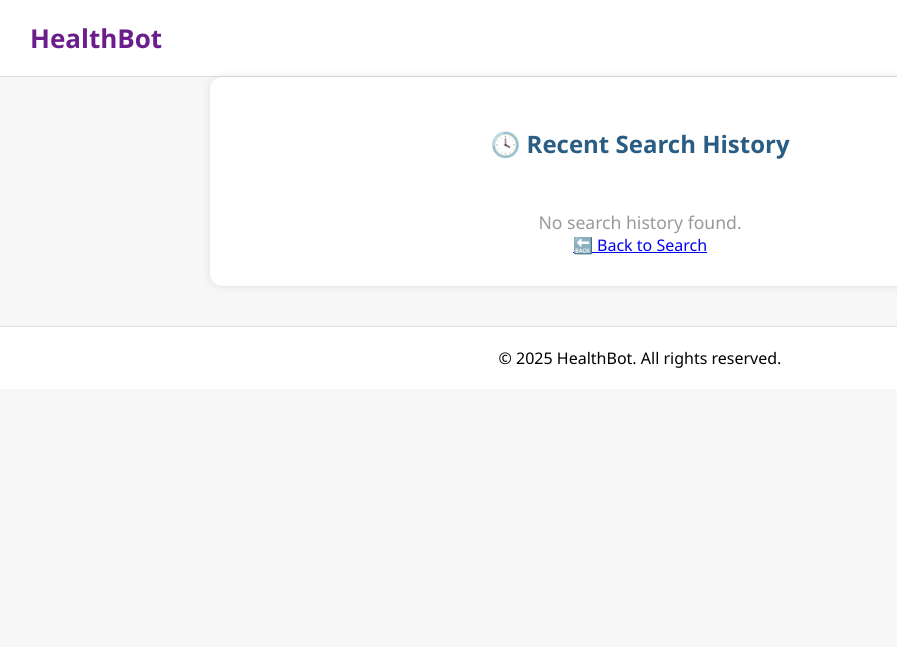
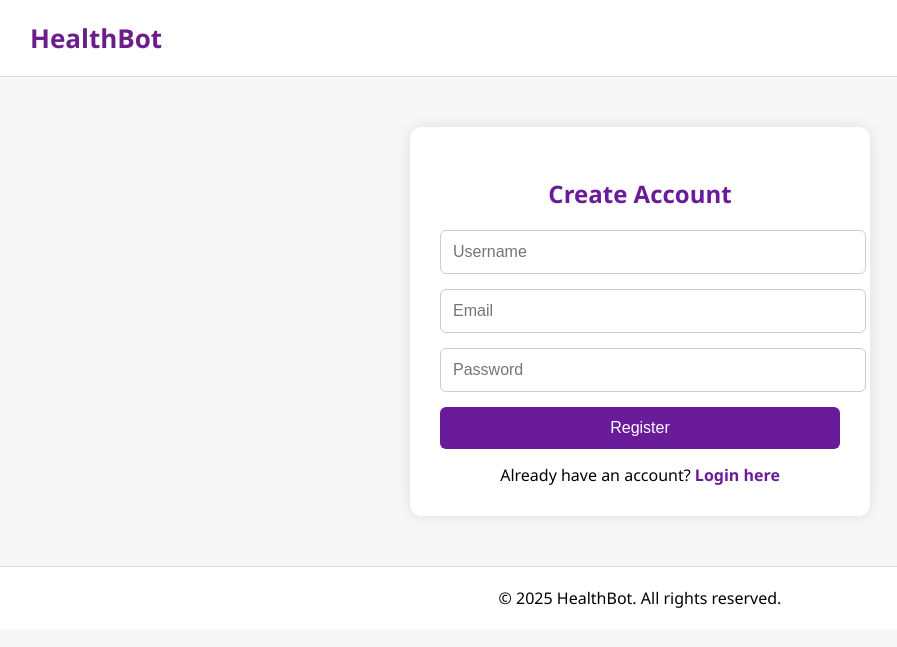
Before and after one commit to Swathi14102000/healthbot, a Flask app: page /register in a window 1280 px wide. Shown: the top 647 px of the page, without its empty margins (0-897 px from the left). Run offline with Flask 3, Linux system fonts and the light colour scheme; parts of the project's set-up code (start-up, migrations or seed data) failed here and were passed over.

Commit message:
Update register.html

```diff
--- a/templates/register.html
+++ b/templates/register.html
@@ -1,64 +1,103 @@
 {% extends 'partials/base.html' %}
 
-{% block title %}Search History - HealthBot{% endblock %}
+{% block title %}Register - HealthBot{% endblock %}
 
 {% block extra_style %}
 <style>
-    .container {
-        max-width: 800px;
-        margin: auto;
-        background: #ffffff;
+    .form-container {
+        max-width: 400px;
+        margin: 50px auto;
         padding: 30px;
+        background-color: #ffffff;
+        box-shadow: 0 0 15px rgba(0, 0, 0, 0.1);
         border-radius: 12px;
-        box-shadow: 0 0 10px rgba(0,0,0,0.1);
     }
+
     h2 {
         text-align: center;
-        color: #2a5d84;
+        color: #6a1b9a;
+        margin-bottom: 20px;
     }
-    .history-item {
-        border-bottom: 1px solid #ccc;
-        padding: 15px 0;
+
+    form input[type="text"],
+    form input[type="email"],
+    form input[type="password"] {
+        width: 100%;
+        padding: 12px;
+        margin-bottom: 15px;
+        border-radius: 6px;
+        border: 1px solid #ccc;
+        font-size: 16px;
     }
-    .query {
+
+    form button {
+        width: 100%;
+        padding: 12px;
+        background-color: #6a1b9a;
+        color: white;
+        border: none;
+        border-radius: 6px;
+        font-size: 16px;
+        cursor: pointer;
+    }
+
+    form button:hover {
+        background-color: #4a0e73;
+    }
+
+    .login-link {
+        text-align: center;
+        margin-top: 15px;
+    }
+
+    .login-link a {
+        color: #6a1b9a;
+        text-decoration: none;
         font-weight: bold;
-        color: #333;
     }
-    .timestamp {
-        font-size: 0.9em;
-        color: #777;
+
+    .flash-message {
+        padding: 10px;
+        text-align: center;
+        margin-bottom: 15px;
+        border-radius: 5px;
     }
-    .result {
-        margin-top: 5px;
-        color: #444;
+
+    .flash-message.success {
+        background-color: #d4edda;
+        color: #155724;
     }
-    .no-history {
-        text-align: center;
-        color: #999;
-        font-size: 1.1em;
-        margin-top: 50px;
+
+    .flash-message.error {
+        background-color: #f8d7da;
+        color: #721c24;
     }
 </style>
 {% endblock %}
 
 {% block content %}
-<div class="container">
-    <h2>🕓 Recent Search History</h2>
+<div class="form-container">
+    <h2>Create Account</h2>
 
-    {% if history %}
-        {% for item in history %}
-            <div class="history-item">
-                <div class="query">🔍 {{ item.query }}</div>
-                <div class="timestamp">{{ item.timestamp.strftime('%Y-%m-%d %H:%M:%S') if item.timestamp else 'N/A' }}</div>
-                <div class="result">{{ item.result }}</div>
-            </div>
-        {% endfor %}
-    {% else %}
-        <div class="no-history">No search history found.</div>
-    {% endif %}
+    <!-- Flash messages -->
+    {% with messages = get_flashed_messages(with_categories=true) %}
+        {% if messages %}
+            {% for category, message in messages %}
+                <div class="flash-message {{ category }}">{{ message }}</div>
+            {% endfor %}
+        {% endif %}
+    {% endwith %}
 
-    <div style="text-align: center;">
-        <a href="{{ url_for('home') }}" class="button">🔙 Back to Search</a>
+    <form method="POST">
+        <input type="text" name="username" placeholder="Username" required>
+        <input type="email" name="email" placeholder="Email" required>
+        <input type="password" name="password" placeholder="Password" required>
+        <button type="submit">Register</button>
+    </form>
+
+    <div class="login-link">
+        Already have an account?
+        <a href="{{ url_for('login') }}">Login here</a>
     </div>
 </div>
 {% endblock %}
```
